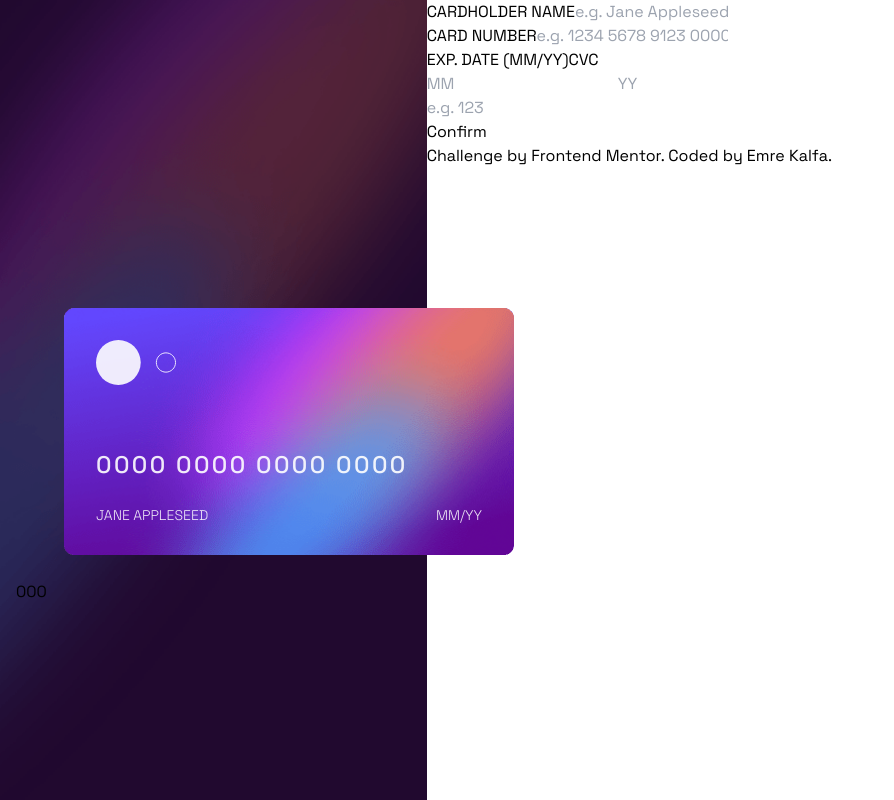
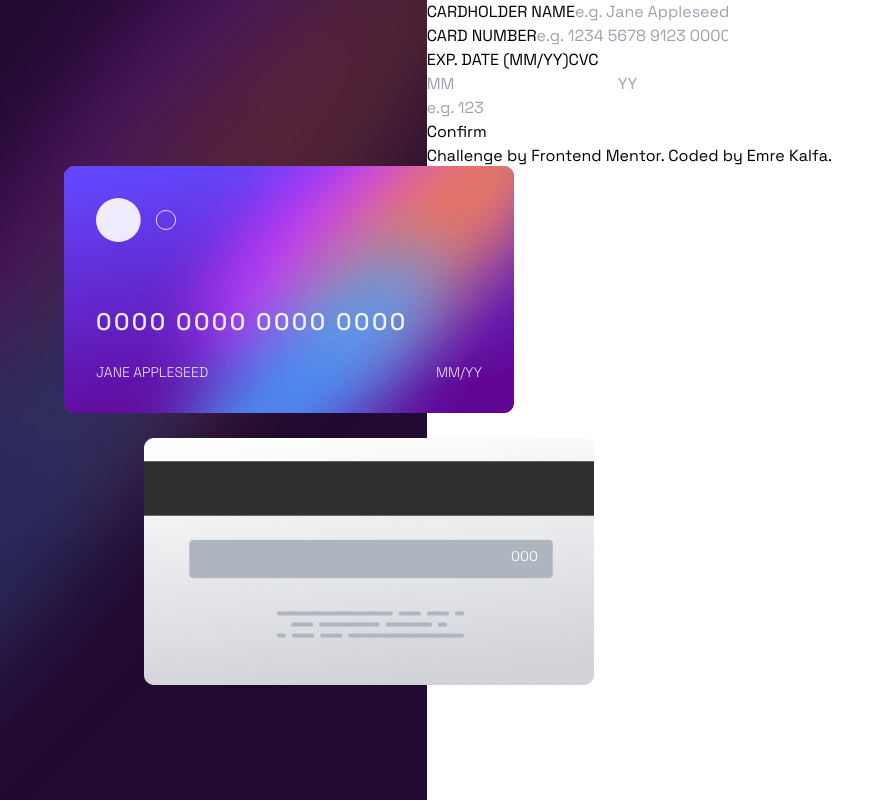
Before and after one commit to UnicornDad8/interactive-card-details-form, a Next.js app: page / in a window 1280 px wide. Shown: the whole page, without its empty margins (0-894 px from the left). Built offline with nearby package versions, Linux system fonts and the light colour scheme.

Commit message:
Styled second card

```diff
--- a/src/components/form/index.js
+++ b/src/components/form/index.js
@@ -126,7 +126,7 @@ function Form() {
     >
       <div className="flex flex-col h-[40%] bg-cover bg-main-desktop bg-no-repeat lg:w-1/3 lg:h-full">
         <div className="flex flex-col items-center justify-start h-full p-4 space-y-4 lg:justify-center lg:items-start">
-          <div className="absolute rounded-lg bg-contain bg-no-repeat bg-card-front w-[300px] h-44 z-10 mt-28 lg:h-64 lg:relative lg:w-[450px] lg:ml-12">
+          <div className="absolute rounded-lg bg-contain bg-no-repeat bg-card-front w-[300px] h-44 z-10 mt-[15%] lg:h-64 lg:relative lg:w-[450px] lg:ml-12">
             <img
               src="/card-logo.svg"
               alt="logo"
@@ -145,8 +145,10 @@ function Form() {
               </p>
             </section>
           </div>
-          <div>
-            <p>{cvc.length > 0 ? cvc : "000"}</p>
+          <div className="absolute rounded-lg bg-contain bg-no-repeat bg-card-back w-[300px] h-44 ml-14 lg:h-64 lg:relative lg:w-[450px] lg:ml-32">
+            <p className="absolute text-sm right-10 top-[4.5rem] text-white lg:right-14 lg:top-[6.8rem] lg:text-md opacity-90">
+              {cvc.length > 0 ? cvc : "000"}
+            </p>
           </div>
         </div>
       </div>
```
